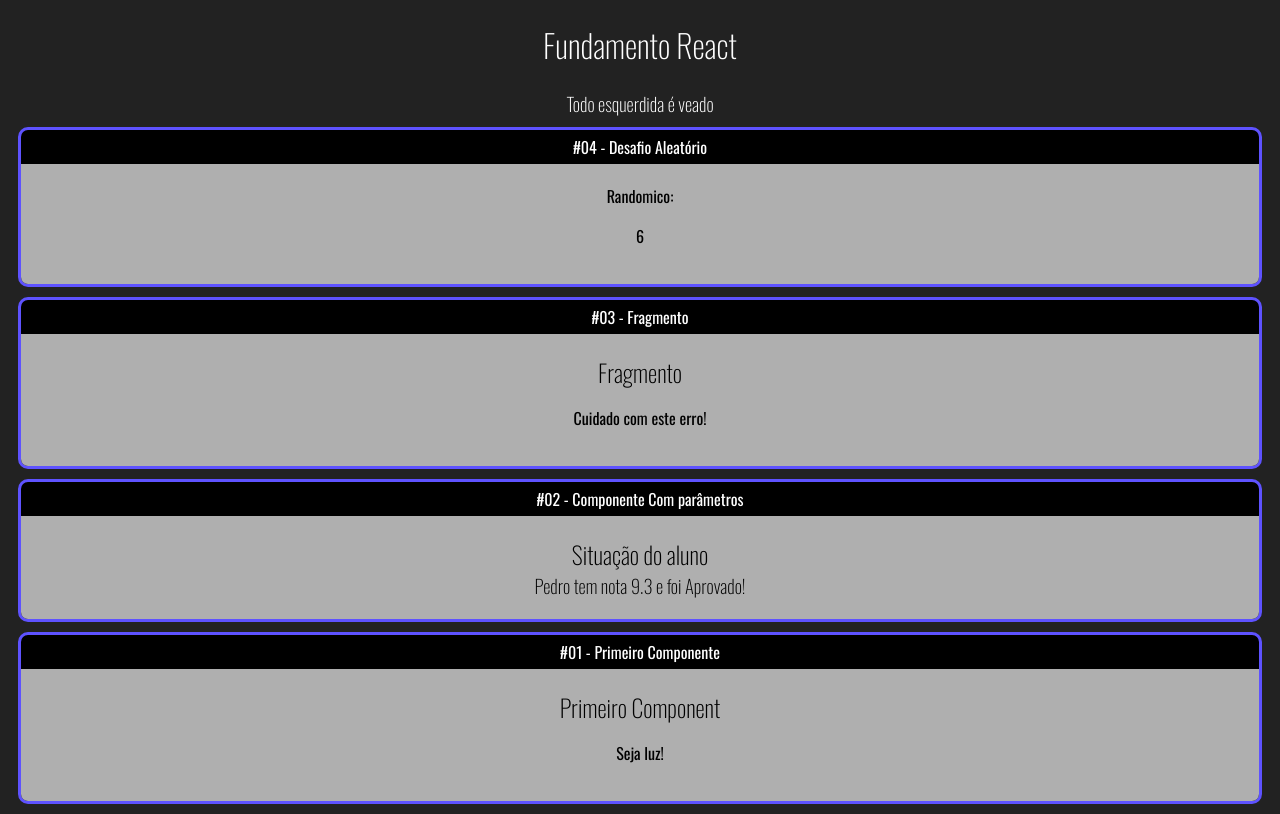
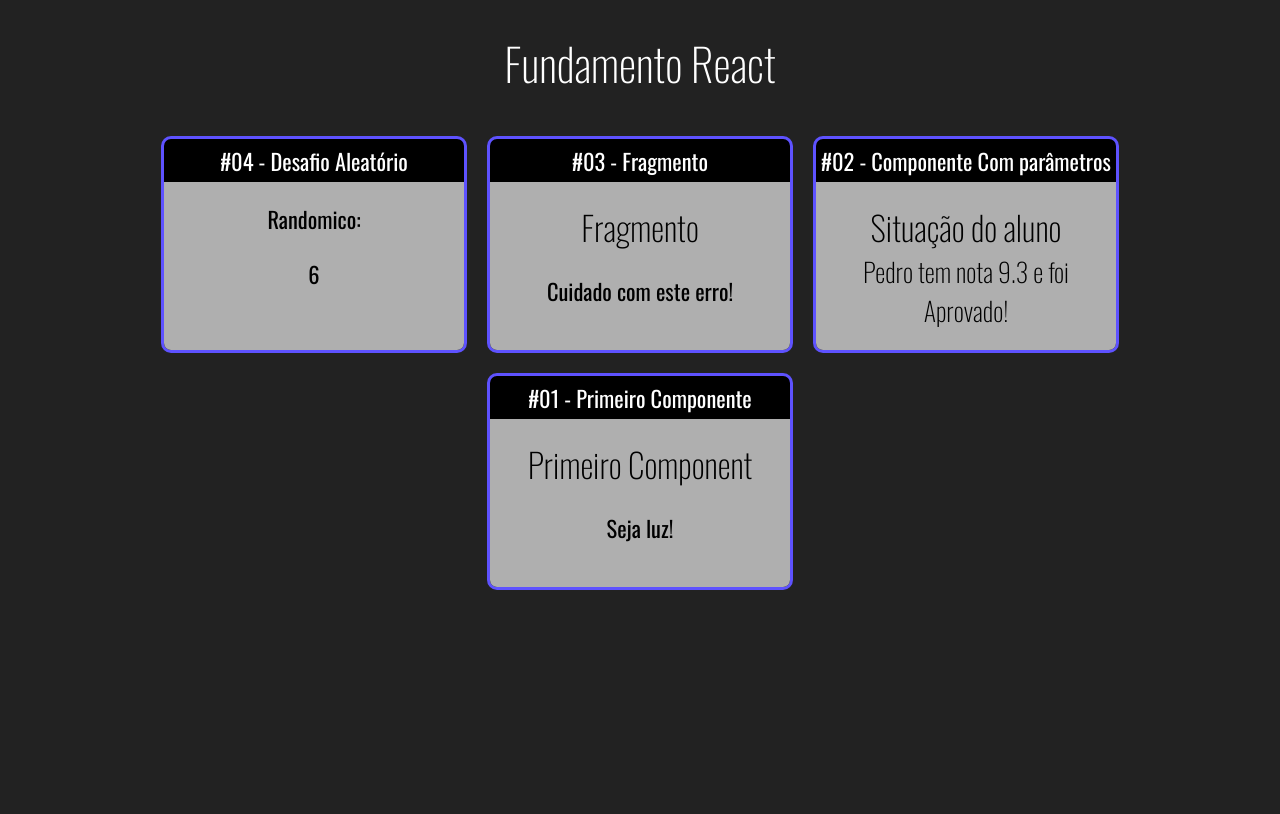
Before and after one commit to tindao02/fundamentos-react, a React (Create React App) app: page / in a window 1280 px wide. Built offline with nearby package versions, Linux system fonts and the light colour scheme.

Commit message:
Componente Card layout Flex

```diff
--- /dev/null
+++ b/src/App.css
@@ -0,0 +1,6 @@
+.App .Cards
+{
+    display: flex;
+    justify-content: center;
+    flex-wrap: wrap;
+}
--- a/src/App.jsx
+++ b/src/App.jsx
@@ -1,4 +1,6 @@
 import React from 'react';
+
+import './App.css'
 
 import Primeiro from './components/basicos/Primeiro';
 import ComParametro from './components/basicos/ComParametro';
@@ -6,12 +8,13 @@
 import Randomico from './components/basicos/Randomico'
 import Card from './components/layout/Card'
 
+
 export default () =>
 (
-    <div id="app">
+    <div className="App">
         <h1>Fundamento React</h1>
-        <h3>Todo esquerdida é veado</h3>
 
+        <div className='Cards'>
             <Card titulo="#04 - Desafio Aleatório">
                 Randomico: <Randomico min={5} max={10}/>
             </Card>
@@ -32,4 +35,5 @@
                 <Primeiro/>
             </Card>
         </div>
+    </div>
 );
--- a/src/components/layout/Card.css
+++ b/src/components/layout/Card.css
@@ -5,6 +5,11 @@
     border-radius: 10px;
     overflow: hidden;
     margin: 10px;
+
+    display: flex;
+    flex-direction: column;
+    min-width: 300px;
+    max-width: 300px;
 }
 
 .Card .Title
@@ -16,6 +21,7 @@
 
 .Card .Content
 {
+    flex: 1;
     background-color: rgb(175, 175, 175);
     color: black;
     padding: 20px;
--- a/src/index.css
+++ b/src/index.css
@@ -4,6 +4,7 @@
     background-color: #222;
     color: white;
     text-align: center;
+    font-size: 1.4em;
 }
 
 h1, h2, h3
```
Lines whose indentation alone changed are shown as unchanged.
